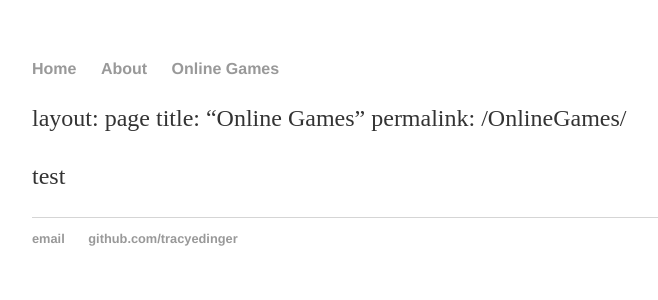
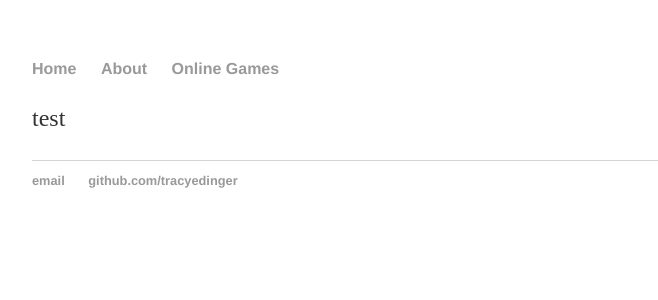
Before and after one commit to tracyedinger/tracyedinger.github.io, a Jekyll site: the page built from OnlineGames.md, in a window 1280 px wide. Shown: the top 300 px of the page, without its empty margins (160-818 px from the left). Built offline with Jekyll 4.4.1, drawn with Linux system fonts in a browser that asks for light colours; our own code applies the rules of GitHub Pages for plain Markdown files.

Commit message:
Update OnlineGames.md

```diff
--- a/OnlineGames.md
+++ b/OnlineGames.md
@@ -1,5 +1,3 @@
-layout: page
-title: "Online Games"
-permalink: /OnlineGames/
+
 
 test
```
